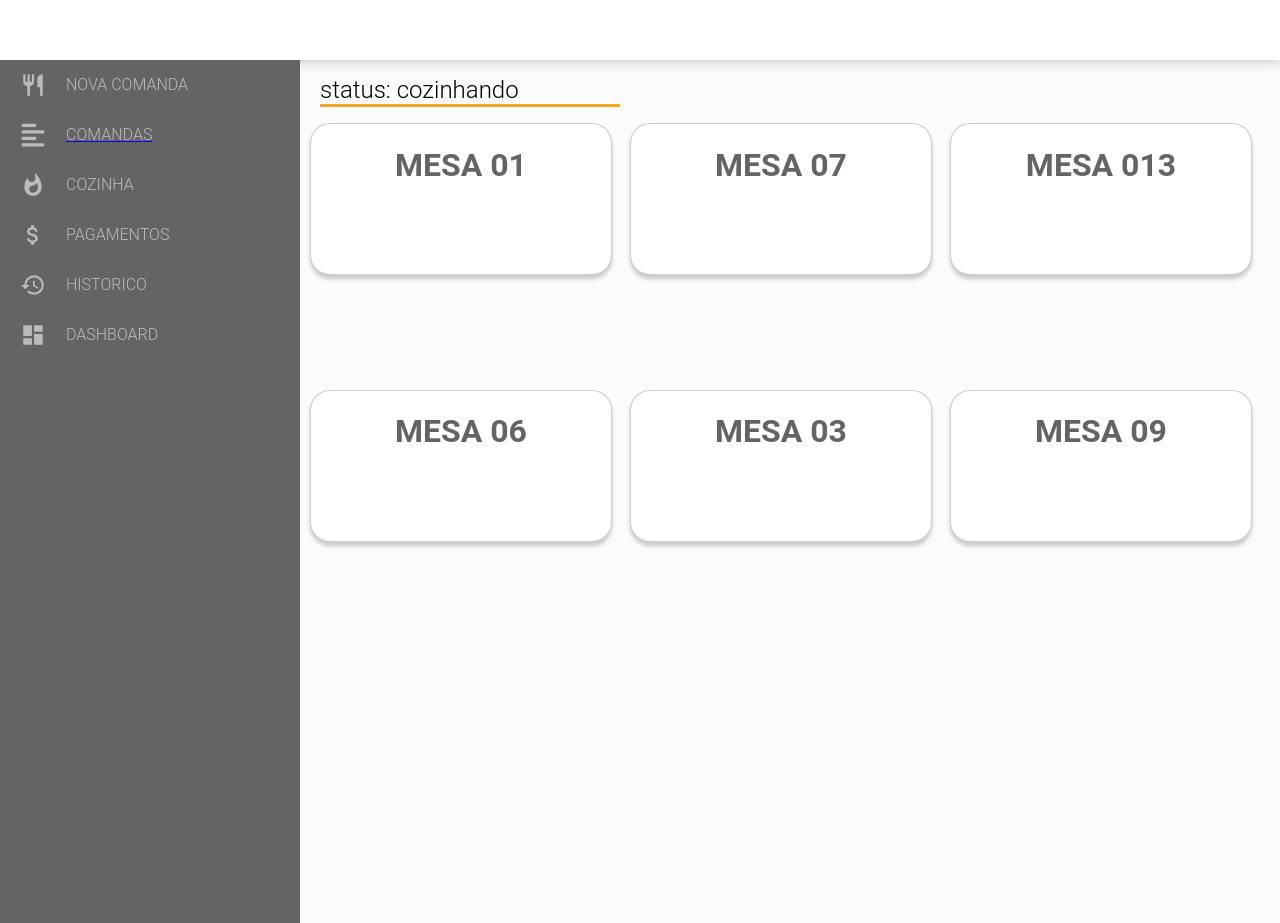
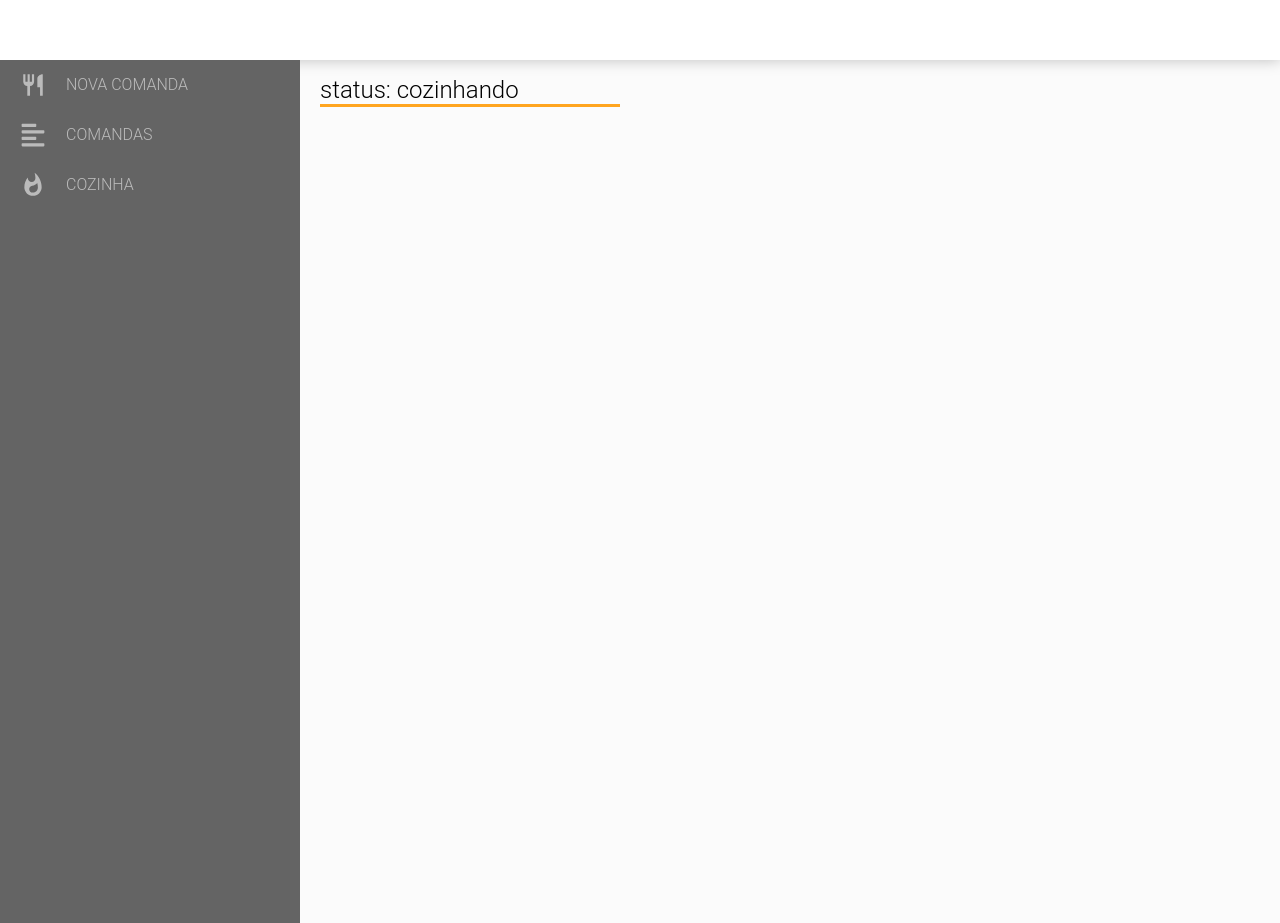
Before and after one commit to Andre17Nas/fastfood-Redux, a React (Create React App) app: page /cozinha in a window 1280 px wide. Built offline with nearby package versions, Linux system fonts and the light colour scheme.

Commit message:
conseguir transferir os cards de uma tela para outra kkk

```diff
--- a/src/components/Sidebar/index.js
+++ b/src/components/Sidebar/index.js
@@ -5,15 +5,23 @@ import { FaAlignLeft } from 'react-icons/fa'
 
 
 export default function Sidebar(){
+
+    /*
+
+    Reutilizar estes itens no futuro
+
+    <li id="li"><MdAttachMoney size={26} id="sidebar-ico"/> PAGAMENTOS</li>
+                <li id="li"><MdHistory size={26} id="sidebar-ico"/> HISTORICO</li>
+                <li id="li"><MdDashboard size={26} id="sidebar-ico"/> DASHBOARD</li>
+
+    */
+
     return(
         <div className="sidebar">
             <ul>
                 <Link to="/" id="link-li"><li id="li"><MdRestaurant size={26} id="sidebar-ico"/> NOVA COMANDA</li></Link>
-                <Link to="/fila-comandas"><li id="li"><FaAlignLeft size={26} id="sidebar-ico"/> COMANDAS</li></Link>
+                <Link to="/fila-comandas" id="link-li"><li id="li"><FaAlignLeft size={26} id="sidebar-ico"/> COMANDAS</li></Link>
                 <Link to="/cozinha" id="link-li"><li id="li"><MdWhatshot size={26} id="sidebar-ico"/> COZINHA</li></Link>
-                <li id="li"><MdAttachMoney size={26} id="sidebar-ico"/> PAGAMENTOS</li>
-                <li id="li"><MdHistory size={26} id="sidebar-ico"/> HISTORICO</li>
-                <li id="li"><MdDashboard size={26} id="sidebar-ico"/> DASHBOARD</li>
             </ul>
         </div>
     );
--- a/src/components/pages/Comanda/index.js
+++ b/src/components/pages/Comanda/index.js
@@ -58,10 +58,10 @@ export default function Comanda(){
             total
 
         })
+
     }
 
     return(
-        <>
         <div className="container">
         <Sidebar/>
             <div className="new-comanda">
@@ -125,15 +125,12 @@ export default function Comanda(){
                     parseFloat(itens.reduce((a, b) => a + b.qtd * b.price, 0.00)).toFixed(2)
 
                     }</div>
-                <Link to="/fila-comandas">
+
                 <button type="button" className="btn-price" onClick={()=>addComanda_to_queue(
                     mesa, itens, document.getElementById('client').value,
                     parseFloat(itens.reduce((a, b) => a + b.qtd * b.price, 0.00)).toFixed(2)
                 )}>Adicionar</button>
-                </Link>
             </div>
-
         </div>
-    </>
     );
 }
--- a/src/components/pages/Cozinha/cozinha.css
+++ b/src/components/pages/Cozinha/cozinha.css
@@ -14,13 +14,23 @@ body {
     flex-direction: column;
 }
 
-
-.content > h1{
+/* title: Na cozinha */
+.content-cook > h1{
     margin-left:20px;
     font-family: Roboto;
     font-size: 1.5rem;
     font-weight: 300;
     border-bottom: 3px solid #FFA51F;
+    width: 300px;
+}
+
+/* title: Na fila ... */
+.content-queue > h1{
+    margin-left:20px;
+    font-family: Roboto;
+    font-size: 1.5rem;
+    font-weight: 300;
+    border-bottom: 3px solid #94D58F;
     width: 300px;
 }
 
@@ -50,6 +60,7 @@ body {
 }
 
 .card-comanda > h1{
+    border-bottom: 3px solid #94D58F;
 }
 
 .card-comanda > p{
@@ -62,8 +73,21 @@ body {
     float: right;
 }
 
+.card-comanda #cook{
+    display: none;
+    color: #FFA51F;
+    float: right;
+}
+
+/* ----------------- */
 .card-comanda #done:hover{
     color: #69A664;
+    transform: scale(1.2);
+    transition-duration: 0.2s;
+}
+
+.card-comanda #cook:hover{
+    color: #FFA51F;
     transform: scale(1.2);
     transition-duration: 0.2s;
 }
@@ -88,3 +112,7 @@ body {
 .card-comanda:hover #done{
     display: block;
 }
+
+.card-comanda:hover #cook{
+    display: block;
+}
--- a/src/components/pages/Cozinha/index.js
+++ b/src/components/pages/Cozinha/index.js
@@ -1,68 +1,31 @@
 import React from  'react'
-import { useSelector } from 'react-redux'
+import { useSelector, useDispatch } from 'react-redux'
 import Sidebar from "../../Sidebar"
 import './cozinha.css'
 import { MdCheckCircle } from 'react-icons/md'
 
 export default function Cozinha(){
 
-    const itens_da_comanda = useSelector(state => state.reducer);
-    console.log(itens_da_comanda)
+    const comanda = useSelector(state => state.cooking);
+    const dispatch = useDispatch();
 
     return(
         <div className="container-cozinha">
         <Sidebar/>
-            <div className="content">
+            <div className="content-cook">
                 <h1>status: cozinhando</h1>
                 <div className="queue">
-                    <div className="card-comanda">
+                    { comanda.map(c => (
+                            <div className="card-comanda" key={c.mesa}>
 
-                        <h1> MESA 01 </h1>
-                        <p> is simply dummy text of the printing and typesetting industry.
-                        Lorem Ipsum has been the industry's standard dummy text ever since the 1500s</p>
-                        <MdCheckCircle size={24} id="done"/>
-                    </div>
-
-                    <div className="card-comanda">
-
-                        <h1> MESA 07 </h1>
-                        <p> is simply dummy text of the printing and typesetting industry.
-                        Lorem Ipsum has been the industry's standard dummy text ever since the 1500s</p>
-                        <MdCheckCircle size={24} id="done"/>
-                    </div>
-
-                    <div className="card-comanda">
-
-                        <h1> MESA 013 </h1>
-                        <p> is simply dummy text of the printing and typesetting industry.
-                        Lorem Ipsum has been the industry's standard dummy text ever since the 1500s</p>
-                        <MdCheckCircle size={24} id="done"/>
-                    </div>
-
-                    <div className="card-comanda">
-
-                        <h1> MESA 06 </h1>
-                        <p> is simply dummy text of the printing and typesetting industry.
-                        Lorem Ipsum has been the industry's standard dummy text ever since the 1500s</p>
-                        <MdCheckCircle size={24} id="done"/>
-                    </div>
-
-                    <div className="card-comanda">
-
-                        <h1> MESA 03 </h1>
-                        <p> is simply dummy text of the printing and typesetting industry.
-                        Lorem Ipsum has been the industry's standard dummy text ever since the 1500s</p>
-                        <MdCheckCircle size={24} id="done"/>
-                    </div>
-
-                    <div className="card-comanda">
-
-                        <h1> MESA 09 </h1>
-                        <p> is simply dummy text of the printing and typesetting industry.
-                        Lorem Ipsum has been the industry's standard dummy text ever since the 1500s</p>
-                        <MdCheckCircle size={24} id="done"/>
-                    </div>
-
+                                <h1> {c.mesa} : {c.client} </h1>
+                                <p>{c.itens.map(i =>(
+                                <span>{i.name}, </span>
+                                ))}</p>
+                                <MdCheckCircle size={24} id="done"/>
+                            </div>
+                        ))
+                        }
                 </div>
             </div>
         </div>
--- a/src/components/pages/Queue_comandas/index.js
+++ b/src/components/pages/Queue_comandas/index.js
@@ -1,27 +1,42 @@
 import React from 'react'
 import { Link } from "react-router-dom"
 import Sidebar from '../../Sidebar'
-import { MdCheckCircle } from 'react-icons/md'
+import { MdCheckCircle, MdWhatshot } from 'react-icons/md'
 import { useSelector, useDispatch } from 'react-redux'
 
 export default function Queue(){
 
-    const comanda = useSelector(state => state.reducer);
-    console.log("buscando: ", comanda)
+    const comanda = useSelector(state => state.queue_cozinha);
 
     const dispatch = useDispatch();
 
-    function addCozinha(comanda){
+    //deletar item
+    function removeQueue(mesa){
         dispatch({
             type: "QUEUE_COZINHA",
-            comanda
+            mesa
         })
+
+
     }
+
+    function cooking(client, itens, mesa, total){
+        dispatch({
+            type: "COOKING",
+            client,
+            itens,
+            mesa,
+            total
+        })
+
+        removeQueue(mesa)
+    }
+
 
     return(
         <div className="container-cozinha">
         <Sidebar/>
-            <div className="content">
+            <div className="content-queue">
                 <h1>status: Na fila . . .</h1>
                 <div className="queue">
                     {comanda.map(c => (
@@ -31,7 +46,7 @@ export default function Queue(){
                                 <p>{c.itens.map(i =>(
                                     <p>{i.name}</p>
                                     ))}</p>
-                                <MdCheckCircle size={24} id="done"/>
+                                    <MdWhatshot size={30} id="cook" onClick={()=>{ cooking(c.client, c.itens, c.mesa, c.total)}} label="Adicionar na cozinha"/>
                             </div>
                     ))}
                 </div>
--- a/src/store/modules/comandas/reducer.js
+++ b/src/store/modules/comandas/reducer.js
@@ -40,11 +40,6 @@ export default function reducer(state=[], action){
                 }
             })
         }
-        case 'ADD_COMANDA_TO_QUEUE':
-            console.log("queue: ", action)
-            return [action]
-        case 'QUEUE_COZINHA':
-            return [...state, action]
         default:
             return state /* */
 
--- /dev/null
+++ b/src/store/modules/cozinha/reducer.js
@@ -0,0 +1,21 @@
+import produce from "immer";
+
+export default function queue_cozinha(state=[], action){
+
+    switch(action.type){
+        case "ADD_COMANDA_TO_QUEUE": /* adiciona a comanda na fila de espera */
+        console.log("add", action)
+        return [...state, action]
+
+        case "QUEUE_COZINHA": /* remove a comanda da fila de espera */
+            return produce(state, draft =>{
+                const itemIndex = draft.findIndex(item => item.mesa === action.mesa)
+
+                if(itemIndex >= 0){
+                    draft.splice(itemIndex, 1)
+                }
+            })
+        default:
+            return state;
+    }
+}
--- /dev/null
+++ b/src/store/modules/cozinha/reducer_cooking.js
@@ -0,0 +1,12 @@
+import produce from "immer";
+
+export default function cooking(state = [], action){
+
+    switch(action.type){
+        case 'COOKING':
+            console.log("cozinhando: ", action)
+            return [...state, action]
+        default:
+            return state;
+    }
+}
--- a/src/store/rootReducer.js
+++ b/src/store/rootReducer.js
@@ -1,7 +1,12 @@
 import { combineReducers } from 'redux'
 
 import reducer from './modules/comandas/reducer'
+import queue_cozinha from './modules/cozinha/reducer'
+import cooking from './modules/cozinha/reducer_cooking'
 
 export default combineReducers({
     reducer,
+    queue_cozinha,
+    cooking,
+
 })
```
